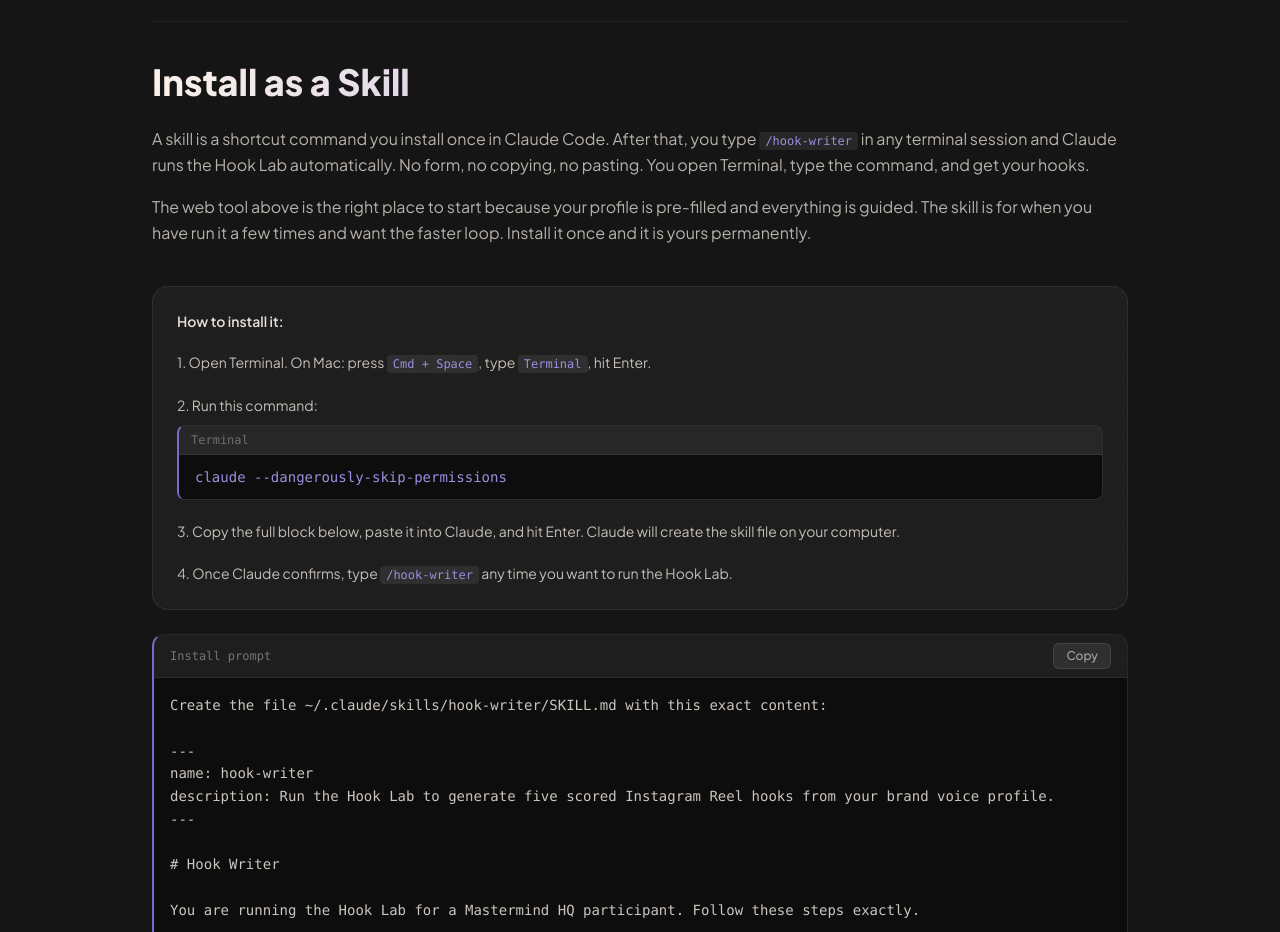
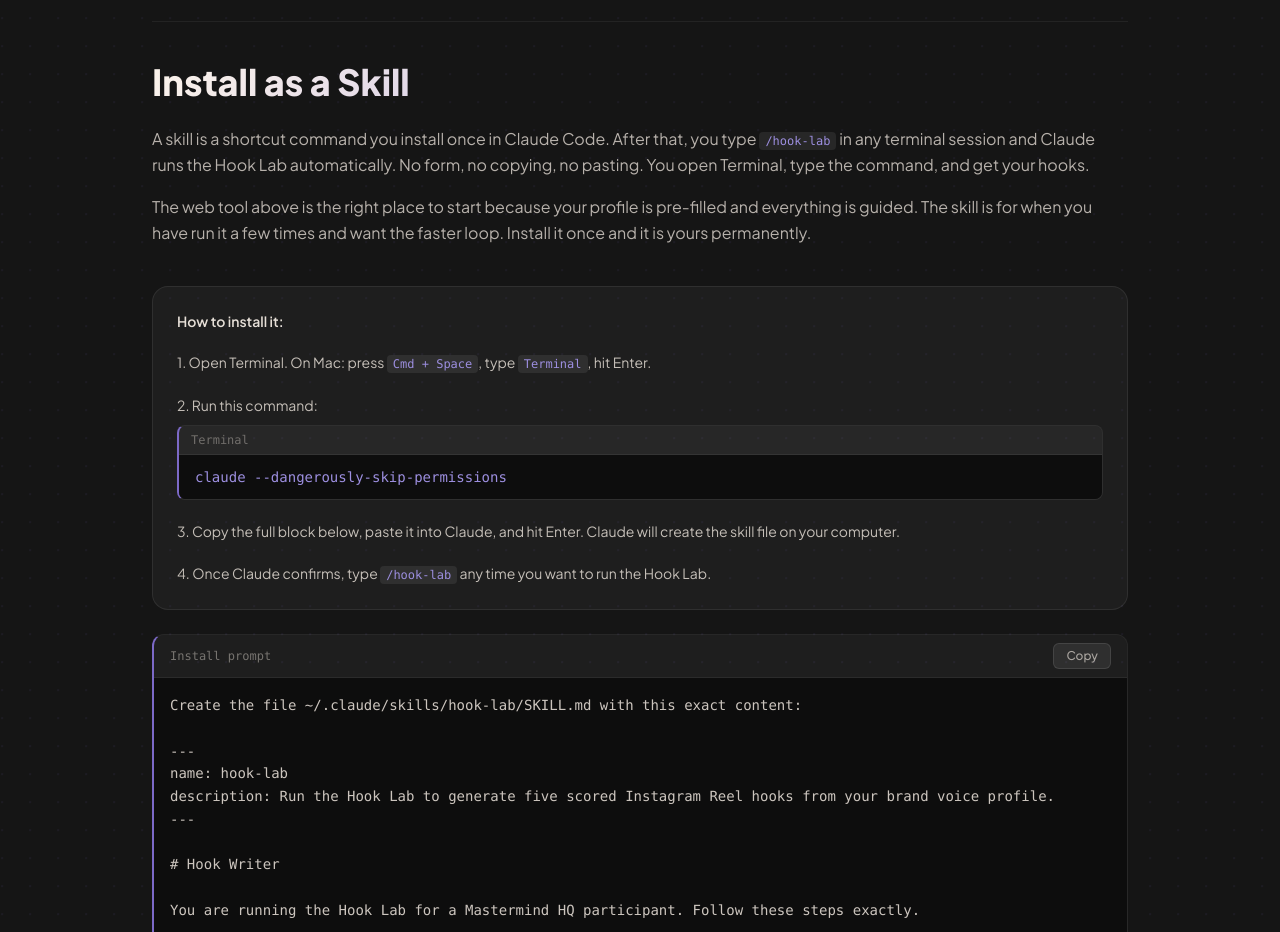
Before and after one commit to josephtandle/workshop-site, a Next.js app: page /session/5/hook-writer in a window 1280 px wide. Shown: the part 3400-4332 px from the top of the page. Built offline with nearby package versions, Linux system fonts and the light colour scheme.

Commit message:
refactor(hook-writer): rename skill from hook-writer to hook-lab

```diff
--- a/src/app/session/5/hook-writer/page.tsx
+++ b/src/app/session/5/hook-writer/page.tsx
@@ -154,7 +154,7 @@
 const HOOK_LAB_MASTER_PROMPT = HOOK_LAB_PROMPT.slice(HOOK_LAB_PROMPT.indexOf('# HOOK LAB: MASTER PROMPT'))
 
 const SKILL_CONTENT = `---
-name: hook-writer
+name: hook-lab
 description: Run the Hook Lab to generate five scored Instagram Reel hooks from your brand voice profile.
 ---
 
@@ -186,13 +186,13 @@
 
 After delivering output, ask: "Want me to save this week's winner to a log?"
 
-If yes, create or append to ~/hook-writer/hooks-log.md with this row format:
+If yes, create or append to ~/hook-lab/hooks-log.md with this row format:
 
 | [date] | [topic shortened] | [hook type] | [first 8 words of winning hook] | [score]/30 | -- | -- | Pending |
 
 Leave the last three columns blank. The user fills in their results at 48 hours.`
 
-const SKILL_INSTALL_PROMPT = `Create the file ~/.claude/skills/hook-writer/SKILL.md with this exact content:
+const SKILL_INSTALL_PROMPT = `Create the file ~/.claude/skills/hook-lab/SKILL.md with this exact content:
 
 ${SKILL_CONTENT}`
 
@@ -1150,7 +1150,7 @@
         <div className="space-y-4 mb-10">
           <p className="text-base leading-relaxed" style={{ color: 'rgba(252,244,235,0.7)' }}>
             A skill is a shortcut command you install once in Claude Code. After that, you type{' '}
-            <code className="px-1.5 py-0.5 rounded text-xs font-mono" style={{ background: 'rgba(255,255,255,0.08)', color: '#9D8FE0' }}>/hook-writer</code>{' '}
+            <code className="px-1.5 py-0.5 rounded text-xs font-mono" style={{ background: 'rgba(255,255,255,0.08)', color: '#9D8FE0' }}>/hook-lab</code>{' '}
             in any terminal session and Claude runs the Hook Lab automatically. No form, no copying, no pasting. You open Terminal, type the command, and get your hooks.
           </p>
           <p className="text-base leading-relaxed" style={{ color: 'rgba(252,244,235,0.7)' }}>
@@ -1180,7 +1180,7 @@
             </li>
             <li>3. Copy the full block below, paste it into Claude, and hit Enter. Claude will create the skill file on your computer.</li>
             <li>4. Once Claude confirms, type{' '}
-              <code className="px-1.5 py-0.5 rounded text-xs font-mono" style={{ background: 'rgba(255,255,255,0.08)', color: '#9D8FE0' }}>/hook-writer</code>{' '}
+              <code className="px-1.5 py-0.5 rounded text-xs font-mono" style={{ background: 'rgba(255,255,255,0.08)', color: '#9D8FE0' }}>/hook-lab</code>{' '}
               any time you want to run the Hook Lab.
             </li>
           </ol>
```
